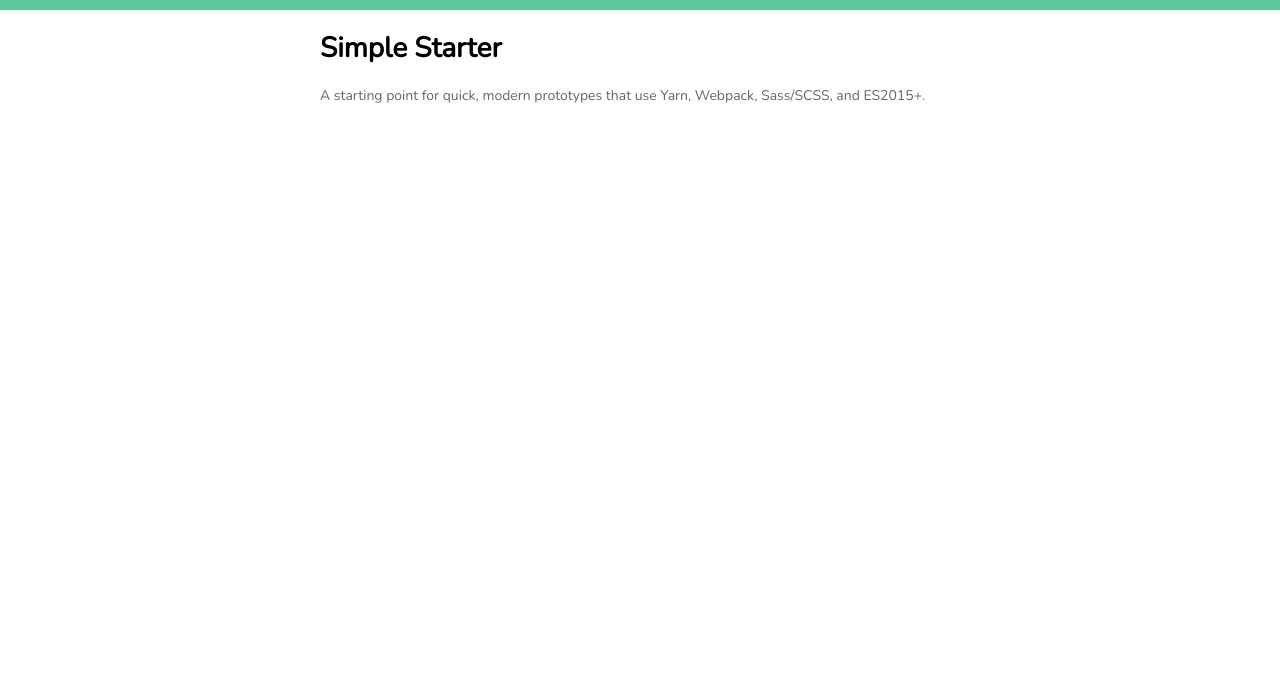
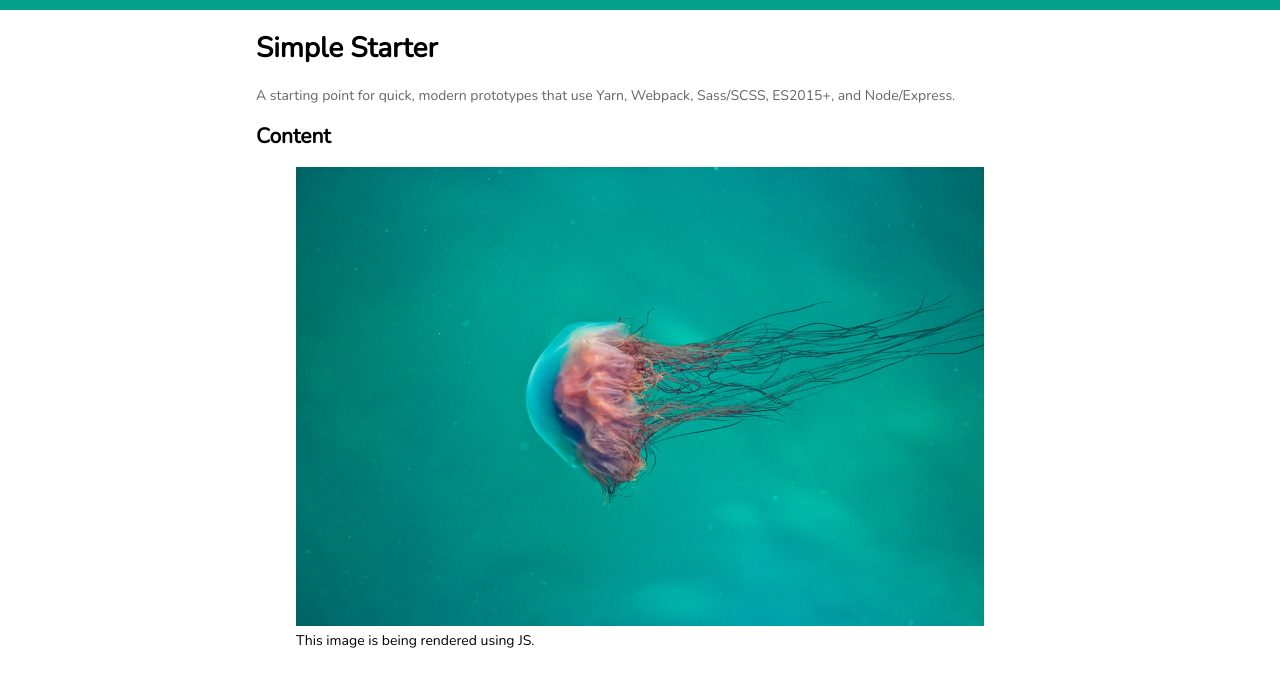
Before and after one commit to sceendy/simple-starter, a website built with webpack: page src/index.html in a window 1280 px wide. Built offline with nearby package versions, Linux system fonts and the light colour scheme.

Commit message:
1.0.1 (#1)
* added: image optimization

* added: rendering of image in html file

* fixed image filename, rendering image as first child

```diff
--- a/package.json
+++ b/package.json
@@ -1,6 +1,6 @@
 {
   "name": "simple-starter",
-  "version": "1.0.0",
+  "version": "1.0.1",
   "main": "index.js",
   "repository": "https://github.com/sceendy/simple-starter.git",
   "author": "<sceendy@gmail.com>",
@@ -26,6 +26,8 @@
     "webpack-dev-server": "^2.9.7"
   },
   "dependencies": {
-    "express": "^4.16.2"
+    "express": "^4.16.2",
+    "file-loader": "^1.1.8",
+    "image-webpack-loader": "^4.1.0"
   }
 }
--- a/src/index.html
+++ b/src/index.html
@@ -3,12 +3,17 @@
 <head>
   <title><%= htmlWebpackPlugin.options.title %></title>
   <meta name=viewport content="width=device-width, initial-scale=1">
-  <meta name="theme-color" content="#5EC79E">
+  <meta name="theme-color" content="#06A08B">
 </head>
 <body>
   <div class="container">
     <h1>Simple Starter</h1>
-    <p>A starting point for quick, modern prototypes that use Yarn, Webpack, Sass/SCSS, and ES2015+.</p>
+    <p>A starting point for quick, modern prototypes that use Yarn, Webpack, Sass/SCSS, ES2015+, and Node/Express.</p>
+
+    <h2>Content</h2>
+    <figure class="image">
+      <figcaption>This image is being rendered using JS.</figcaption>
+    </figure>
   </div>
 </body>
 </html>
--- a/src/js/index.js
+++ b/src/js/index.js
@@ -1 +1,10 @@
 import style from '../scss/_styles.scss';
+
+const image = require('../assets/images/placeholder.jpeg');
+const imageContainer = document.getElementsByClassName('image')[0];
+
+if (imageContainer) {
+  const imageEl = document.createElement('img');
+  imageEl.setAttribute('src', `${image}`);
+  imageContainer.insertAdjacentElement('afterbegin', imageEl);
+}
--- a/src/scss/_styles.scss
+++ b/src/scss/_styles.scss
@@ -4,7 +4,7 @@
 
 :root {
   --main-font: 'Nunito', sans-serif;
-  --green: #5EC79E;
+  --green: #06A08B;
 }
 
 body {
@@ -16,7 +16,9 @@ body {
 
 p { color: #666; }
 
+img { max-width: 100%; }
+
 .container {
   margin: 0 auto;
-  max-width: 40rem;
+  max-width: 60vw;
 }
--- a/webpack.config.js
+++ b/webpack.config.js
@@ -41,6 +41,18 @@ module.exports = {
             }
           }
         ]
+      },
+      {
+        test: /\.(gif|png|jpe?g|svg)$/i,
+        use: [
+          'file-loader',
+          {
+            loader: 'image-webpack-loader',
+            options: {
+              bypassOnDebug: true,
+            },
+          },
+        ],
       }
     ]
   },
```
Also changed, not shown: src/assets/images/placeholder.jpeg (added), 3 other files.
